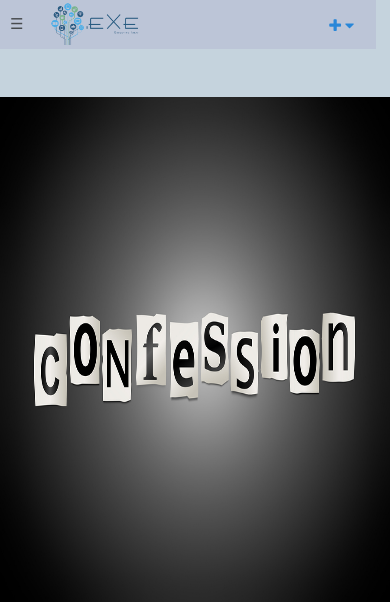
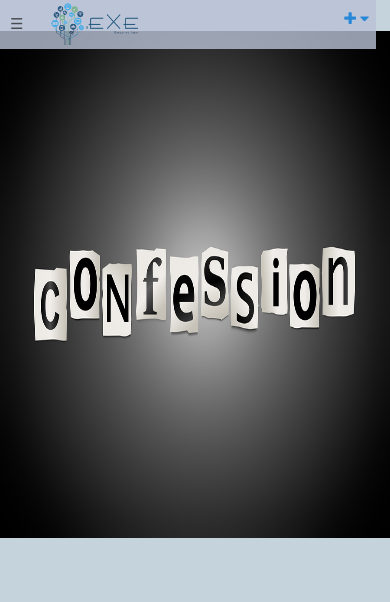
Before and after one commit to Teamexe/confession-site, a PHP site: page /confession/ in a window 390 px wide. Shown: the top 602 px of the page. Run offline with PHP 8.4, Linux system fonts and the light colour scheme; data that the repository does not hold is empty; some libraries are stand-ins or nearby versions.

Commit message:
added dropdown button on homepage during mobile view

```diff
--- a/aboutusconfession/about.html
+++ b/aboutusconfession/about.html
@@ -8,7 +8,7 @@
           <link type="text/css" rel="stylesheet" href="about.css">
     </head>
     <body>
-   <img class="logo" src="logo.png" alt="exe logo" style="width:25%;height:25%;">
+   <img class="logo" src="logatic.png" alt="exe logo" style="width:25%;height:25%;">
 
    <a href="https://www.facebook.com/teamexe/">
    <img id="fb" src="facebook.png" align="right" alt="facebook" onmouseover="bigImg(this)" onmouseout="normalImg(this)" title="Like us on facebook" style="width:3%;height:3%">
--- a/css/home.css
+++ b/css/home.css
@@ -74,17 +74,52 @@ nav{
     width:150px;
     height:80px;
 }
-#plustag{
-    display:none;
-    margin-top:4%;
-}
-#plusmake{
-    display:none;
-}
+
 #makeConfess{
     float:right;
     margin-right:30px;
     margin-top:1%;
+}
+.dropdown {
+    visibility:hidden;
+    position: relative;
+    float:right;
+    margin-right:2%;
+    margin-top:2%;
+}
+.dropbtn {
+    background-color: #4CAF50;
+    color: white;
+    padding: 16px;
+    font-size: 16px;
+    border: none;
+    cursor: pointer;
+}
+.dropdown-content {
+    position:absolute;
+    right:5%;
+    display: none;
+    background-color: #f9f9f9;
+    min-width: 160px;
+    box-shadow: 0px 8px 16px 0px rgba(0,0,0,0.2);
+    z-index: 1;
+}
+
+.dropdown-content a {
+    color: black;
+    padding: 12px 16px;
+    text-decoration: none;
+    display: block;
+}
+
+.dropdown-content a:hover {background-color: #f1f1f1}
+
+.dropdown:hover .dropdown-content {
+    display: block;
+}
+
+.dropdown:hover .dropbtn {
+    background-color: #3e8e41;
 }
 #mycreation{
     width:100%;
@@ -171,7 +206,7 @@ opacity:0.7;
 .fb-like{
     margin-left:8px;
 }
-@media only screen and (max-width:400px){
+@media only screen and (max-width:670px){
     body{
         font-size:15px;
     }
@@ -192,19 +227,9 @@ opacity:0.7;
         width:25%;
         height:10%;
     }
-    #plustag{
-        float:right;
-        margin-right: 6%;
-        display:inline;
-    }
-    #plusmake{
-        display:block;
-        visibility:hidden;
-        color:white;
-        margin-left:60%;
-        margin-top:11%;
-        z-index:3;
-        transition: 0.3s;
+    .dropdown{
+        visibility:visible;
+        margin-left:15%%;
     }
     #makeConfess{
         display:none;
@@ -232,11 +257,7 @@ opacity:0.7;
         font-size:65%;
     }
 }
-/*@media only screen and (min-width:500px){
-    #main{
-        left:20%;
-    }
-}
+/*
 @media only screen and (min-width:600px){
     #main{
         left:30%;
--- a/index.php
+++ b/index.php
@@ -65,31 +65,31 @@
             <span id="teamexe">
                 <img class="logo" src="aboutusconfession/logoc.png" alt="exe logo">
             </span>
-            <span id="plustag">
-                <a href="#" class="plusbutton" onClick="dropdown()">     <i class="fa fa-plus" aria-hidden="true"></i>
+            <span class="dropdown">
+                <a href="#" class="dropbutton">
+                    <i class="fa fa-plus" aria-hidden="true"></i>
                     <i class="fa fa-caret-down" aria-hidden="true"></i>
                 </a>
+                 <div class="dropdown-content">
+                     <a href="makeConfess.php">Make Confession</a>
+                </div>
             </span>
             <span id="makeConfess" >
                 <a role="button" class="btn btn-lg btn-primary" href="makeConfess.php">Make Confession</a>
             </span>
         </nav>
-        <div id="plusmake">
-            Make Confession
-        </div>
-        <script>
-            function dropdown(){
-                document.getElementById("plusmake").style.visibility="visible";
-            }
-        </script>
+
+<!-- for slider-->
 		<div id="mycreation">
             <img class="homeImg" src=images/confession.jpg>
 		</div>
+
+    <!-- for footer-->
         <div class="fixed" align="center">
              <i class="fa fa-copyright" aria-hidden="true"></i>
                     : 2017 | Designed, Developed & Hosted by
                 <a href="http://exe.nith.ac.in">Team.exe</a>
-            <div id="icons">
+            <span id="icons">
                 <a href="https://www.facebook.com/teamexe/">
                <img id="fb" src="aboutusconfession/facebook.png" align="right" alt="facebook" onmouseover="bigImg(this)" onmouseout="normalImg(this)" title="Like us on facebook" style="width:2%;height:2%">
                 </a>
@@ -101,7 +101,7 @@
                 <a href="https://www.instagram.com/teamexenith/">
                <img src="aboutusconfession/insta.png" align="right" alt="instagram" onmouseover="bigImg(this)" onmouseout="normalImg(this)" title="Follow us on Instagram" style="width:2%;height:2%">
                 </a>
-            </div>
+            </span>
      </div>
 
         <script>
```
